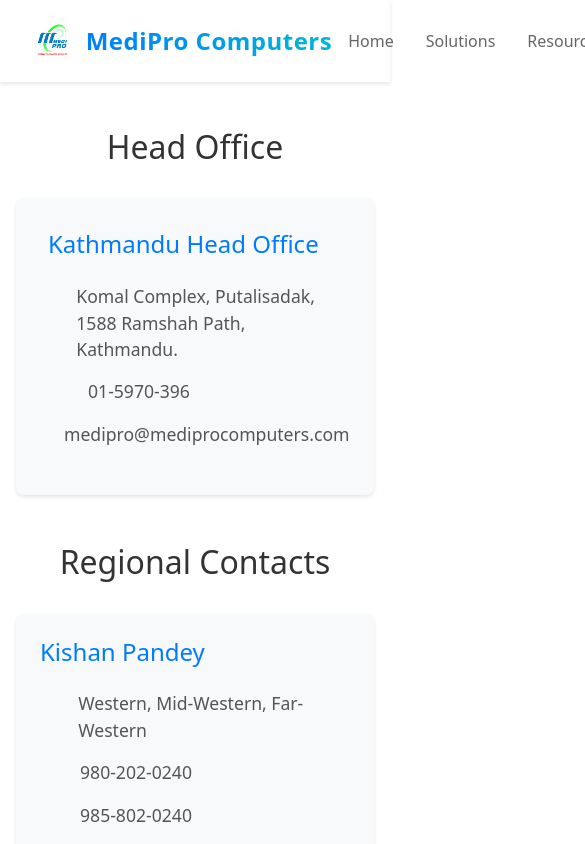
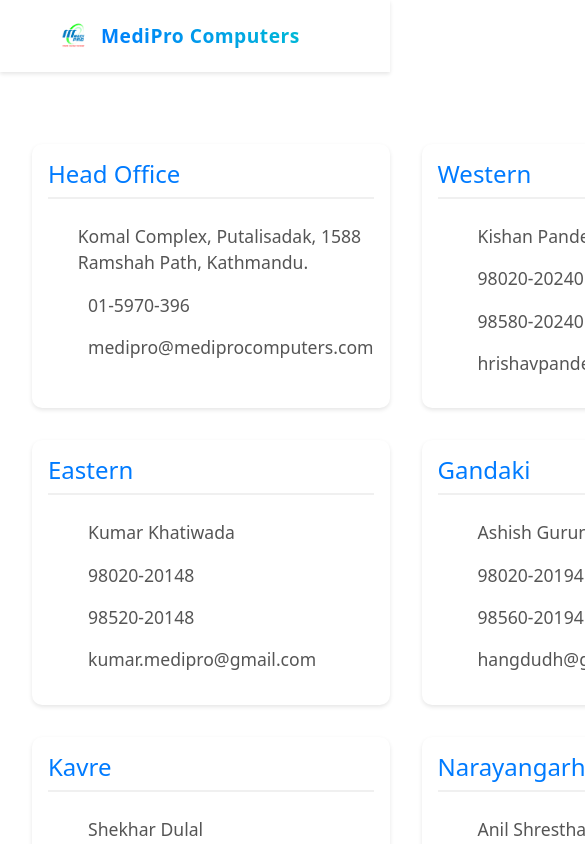
Before and after one commit to jeebipradhan/mediprowebsite, an Angular app: page /contact in a window 390 px wide. Shown: the top 844 px of the page, 585 px wide, since content can reach past the window. Built offline with nearby package versions, Linux system fonts and the light colour scheme.

Commit message:
responsive page

```diff
--- a/src/app/contact/contact.component.css
+++ b/src/app/contact/contact.component.css
@@ -2,25 +2,65 @@
   max-width: 1200px;
   margin: 2rem auto;
   padding: 2rem;
+  display: grid;
+  grid-template-columns: repeat(2, 1fr);
+  gap: 2rem;
 }
 
 .contact-section {
-  margin-bottom: 3rem;
+  padding: 4rem 0;
+  background-color: #f8f9fa;
 }
 
-.contact-section h1 {
-  color: #333;
+.contact-title {
+  color: #2c3e50;
+  margin-bottom: 3rem;
+  text-align: center;
+}
+
+.contact-grid {
+  display: grid;
+  grid-template-columns: repeat(2, 1fr);
+  gap: 2rem;
+  padding: 0 1rem;
+}
+
+.contact-card {
+  background: white;
+  border-radius: 10px;
+  padding: 2rem;
+  box-shadow: 0 2px 4px rgba(0,0,0,0.1);
+}
+
+.office-title {
+  color: #2c3e50;
   margin-bottom: 1.5rem;
-  text-align: center;
-  font-size: 2rem;
+  font-size: 1.5rem;
 }
 
 .contact-info {
-  margin-top: 2rem;
-  background-color: #f8f9fa;
-  padding: 2rem;
-  border-radius: 8px;
-  box-shadow: 0 2px 4px rgba(0, 0, 0, 0.1);
+  margin-bottom: 1.5rem;
+}
+
+.contact-label {
+  color: #6c757d;
+  font-size: 0.9rem;
+  margin-bottom: 0.5rem;
+}
+
+.contact-value {
+  color: #2c3e50;
+  font-size: 1.1rem;
+  margin-bottom: 1rem;
+}
+
+.contact-value a {
+  color: #0d6efd;
+  text-decoration: none;
+}
+
+.contact-value a:hover {
+  text-decoration: underline;
 }
 
 .regional-contacts {
@@ -30,22 +70,17 @@
   margin-top: 2rem;
 }
 
-.contact-card {
-  background-color: #f8f9fa;
-  padding: 1.5rem;
-  border-radius: 8px;
-  box-shadow: 0 2px 4px rgba(0, 0, 0, 0.1);
-  transition: transform 0.2s ease-in-out;
+.contact-card:hover {
+  transform: translateY(-5px);
+  box-shadow: 0 6px 12px rgba(0, 0, 0, 0.15);
 }
 
-.contact-card:hover {
-  transform: translateY(-5px);
-}
-
-h2 {
+.contact-card h2 {
   color: #007bff;
   margin-bottom: 1.5rem;
   font-size: 1.5rem;
+  border-bottom: 2px solid #f0f0f0;
+  padding-bottom: 0.5rem;
 }
 
 .info-item {
@@ -68,12 +103,46 @@
   line-height: 1.5;
 }
 
+/* Responsive styles */
+@media (max-width: 992px) {
+  .contact-section {
+    padding: 3rem 0;
+  }
+
+  .contact-grid {
+    gap: 1.5rem;
+  }
+
+  .contact-card {
+    padding: 1.5rem;
+  }
+}
+
 @media (max-width: 768px) {
-  .contact-container {
+  .contact-section {
+    padding: 2rem 0;
+  }
+
+  .contact-title {
+    font-size: 1.8rem;
+    margin-bottom: 2rem;
+  }
+
+  .contact-grid {
+    grid-template-columns: 1fr;
+  }
+
+  .office-title {
+    font-size: 1.3rem;
+  }
+
+  .contact-value {
+    font-size: 1rem;
+  }
+}
+
+@media (max-width: 576px) {
+  .contact-card {
     padding: 1rem;
   }
-
-  .regional-contacts {
-    grid-template-columns: 1fr;
-  }
 }
--- a/src/app/contact/contact.component.html
+++ b/src/app/contact/contact.component.html
@@ -1,43 +1,37 @@
 <div class="contact-container">
-  <!-- Head Office Section -->
-  <section class="contact-section">
-    <h1>{{ headOffice.title }}</h1>
-    <div class="contact-info">
-      <h2>{{ headOffice.location }}</h2>
-      <div class="info-item">
+  <div *ngIf="loading" class="text-center">
+    <div class="spinner-border text-primary" role="status">
+      <span class="visually-hidden">Loading...</span>
+    </div>
+  </div>
+
+  <div *ngIf="error" class="alert alert-danger text-center" role="alert">
+    {{ error }}
+  </div>
+
+  <ng-container *ngIf="!loading && !error">
+    <div class="contact-card" *ngFor="let contact of contacts">
+      <h2>{{ contact.RegionName }}</h2>
+      <div class="info-item" *ngIf="contact.ContactPerson">
+        <i class="fas fa-user"></i>
+        <p>{{ contact.ContactPerson }}</p>
+      </div>
+      <div class="info-item" *ngIf="contact.Address">
         <i class="fas fa-map-marker-alt"></i>
-        <p>{{ headOffice.address }}</p>
+        <p>{{ contact.Address }}</p>
       </div>
       <div class="info-item">
         <i class="fas fa-phone"></i>
-        <p>{{ headOffice.phone }}</p>
+        <p>{{ contact.Phone1 }}</p>
+      </div>
+      <div class="info-item" *ngIf="contact.Phone2">
+        <i class="fas fa-phone"></i>
+        <p>{{ contact.Phone2 }}</p>
       </div>
       <div class="info-item">
         <i class="fas fa-envelope"></i>
-        <p>{{ headOffice.email }}</p>
+        <p>{{ contact.Email }}</p>
       </div>
     </div>
-  </section>
-
-  <!-- Regional Contacts Section -->
-  <section class="contact-section">
-    <h1>Regional Contacts</h1>
-    <div class="regional-contacts">
-      <div class="contact-card" *ngFor="let contact of regionalContacts">
-        <h2>{{ contact.name }}</h2>
-        <div class="info-item">
-          <i class="fas fa-map-marked-alt"></i>
-          <p>{{ contact.region }}</p>
-        </div>
-        <div class="info-item" *ngFor="let phone of contact.phones">
-          <i class="fas fa-phone"></i>
-          <p>{{ phone }}</p>
-        </div>
-        <div class="info-item">
-          <i class="fas fa-envelope"></i>
-          <p>{{ contact.email }}</p>
-        </div>
-      </div>
-    </div>
-  </section>
+  </ng-container>
 </div>
--- a/src/app/contact/contact.component.ts
+++ b/src/app/contact/contact.component.ts
@@ -1,59 +1,49 @@
-import { Component } from '@angular/core';
+import { Component, OnInit } from '@angular/core';
 import { CommonModule } from '@angular/common';
+import { HttpClient, HttpClientModule } from '@angular/common/http';
 
-interface RegionalContact {
-  name: string;
-  region: string;
-  phones: string[];
-  email: string;
+interface Contact {
+  RegionName: string;
+  Address: string | null;
+  Phone1: string;
+  Phone2?: string;
+  Email: string;
+  ContactPerson?: string;
+}
+
+interface ContactData {
+  contacts: Contact[];
 }
 
 @Component({
   selector: 'app-contact',
   standalone: true,
-  imports: [CommonModule],
+  imports: [CommonModule, HttpClientModule],
   templateUrl: './contact.component.html',
   styleUrl: './contact.component.css'
 })
-export class ContactComponent {
-  headOffice = {
-    title: 'Head Office',
-    location: 'Kathmandu Head Office',
-    address: 'Komal Complex, Putalisadak, 1588 Ramshah Path, Kathmandu.',
-    phone: '01-5970-396',
-    email: 'medipro@mediprocomputers.com'
-  };
+export class ContactComponent implements OnInit {
+  contacts: Contact[] = [];
+  loading = true;
+  error: string | null = null;
 
-  regionalContacts: RegionalContact[] = [
-    {
-      name: 'Kishan Pandey',
-      region: 'Western, Mid-Western, Far-Western',
-      phones: ['980-202-0240', '985-802-0240'],
-      email: 'hrishavpandey@gmail.com'
-    },
-    {
-      name: 'Kumar Khatiwada',
-      region: 'Eastern',
-      phones: ['980-202-0148', '985-202-0148'],
-      email: 'kumar.medipro@gmail.com'
-    },
-    {
-      name: 'Ashish Gurung',
-      region: 'Gandaki Province',
-      phones: ['980-202-0194', '985-602-0194'],
-      email: 'hangdudh@gmail.com'
-    },
-    {
-      name: 'Shekhar Dulal',
-      region: 'KAVRE',
-      phones: ['985-108-1595', '980-205-0888'],
-      email: 'shekhardulal@gmail.com'
-    },
-    {
-      name: 'Anil Shrestha',
-      region: 'Narayangarh',
-      phones: ['985-506-0164'],
-      email: 'sthanil.medipro@gmail.com'
-    }
-  ];
+  constructor(private http: HttpClient) {}
+
+  ngOnInit() {
+    this.loadContacts();
+  }
+
+  private loadContacts() {
+    this.http.get<ContactData>('assets/contact.json').subscribe({
+      next: (data) => {
+        this.contacts = data.contacts;
+        this.loading = false;
+      },
+      error: (error) => {
+        this.error = 'Failed to load contact information';
+        this.loading = false;
+        console.error('Error loading contacts:', error);
+      }
+    });
+  }
 }
--- a/src/app/home/home.component.css
+++ b/src/app/home/home.component.css
@@ -93,6 +93,7 @@
   transition: transform 0.2s ease-in-out;
   border: none;
   border-radius: 10px;
+  height: 100%;
 }
 
 .card:hover {
@@ -122,3 +123,34 @@
   width: 3rem;
   height: 3rem;
 }
+
+/* Responsive styles */
+@media (max-width: 992px) {
+  .card-body {
+    padding: 1.5rem;
+  }
+}
+
+@media (max-width: 768px) {
+  .features-section {
+    padding: 2rem 0;
+  }
+
+  .card-title {
+    font-size: 1.2rem;
+  }
+
+  .card-text {
+    font-size: 1rem;
+  }
+
+  .service-icon {
+    font-size: 1.5rem;
+  }
+}
+
+@media (max-width: 576px) {
+  .card-body {
+    padding: 1rem;
+  }
+}
--- a/src/app/navbar/navbar.component.css
+++ b/src/app/navbar/navbar.component.css
@@ -126,3 +126,63 @@
   border-bottom: 0;
   border-left: 0.3em solid transparent;
 }
+
+/* Mobile menu button */
+.menu-button {
+  display: none;
+  background: none;
+  border: none;
+  font-size: 1.5rem;
+  color: #333;
+  cursor: pointer;
+  padding: 0.5rem;
+}
+
+/* Responsive styles */
+@media (max-width: 992px) {
+  .menu-button {
+    display: block;
+  }
+
+  .navbar-links {
+    display: none;
+    position: absolute;
+    top: 100%;
+    left: 0;
+    right: 0;
+    background-color: #ffffff;
+    padding: 1rem;
+    flex-direction: column;
+    gap: 1rem;
+    box-shadow: 0 2px 4px rgba(0, 0, 0, 0.1);
+  }
+
+  .navbar-links.active {
+    display: flex;
+  }
+
+  .dropdown-menu {
+    position: static;
+    box-shadow: none;
+    padding-left: 1rem;
+  }
+
+  .nav-link {
+    width: 100%;
+    padding: 0.5rem 0;
+  }
+}
+
+@media (max-width: 576px) {
+  .navbar {
+    padding: 1rem;
+  }
+
+  .logo-text {
+    font-size: 1.2rem;
+  }
+
+  .logo {
+    height: 30px;
+  }
+}
--- a/src/app/navbar/navbar.component.html
+++ b/src/app/navbar/navbar.component.html
@@ -6,12 +6,17 @@
       <span class="logo-text">MediPro Computers</span>
     </a>
 
+    <!-- Mobile menu button -->
+    <button class="menu-button" (click)="toggleMenu()">
+      <i class="fas fa-bars"></i>
+    </button>
+
     <!-- Navbar links -->
-    <div class="navbar-links">
+    <div class="navbar-links" [class.active]="isMenuOpen">
       <a routerLink="/" class="nav-link">Home</a>
       <a href="#" class="nav-link">Solutions</a>
       <a href="#" class="nav-link">Resources</a>
-      <a href="#" class="nav-link">Download</a>
+      <a href="https://mediprocomputers.com/Download/Index" class="nav-link" target="_blank" rel="noopener noreferrer">Downloads</a>
       <a routerLink="/contact" class="nav-link">Contact</a>
       <div class="dropdown">
         <a routerLink="/about" class="nav-link dropdown-toggle" role="button" data-bs-toggle="dropdown" aria-expanded="false">
--- a/src/app/navbar/navbar.component.ts
+++ b/src/app/navbar/navbar.component.ts
@@ -1,11 +1,18 @@
 import { Component } from '@angular/core';
 import { RouterLink } from '@angular/router';
+import { CommonModule } from '@angular/common';
 
 @Component({
   selector: 'app-navbar',
   standalone: true,
-  imports: [RouterLink],
+  imports: [RouterLink, CommonModule],
   templateUrl: './navbar.component.html',
   styleUrls: ['./navbar.component.css'] // optional
 })
-export class NavbarComponent {}
+export class NavbarComponent {
+  isMenuOpen = false;
+
+  toggleMenu() {
+    this.isMenuOpen = !this.isMenuOpen;
+  }
+}
--- a/src/assets/contact.json
+++ b/src/assets/contact.json
@@ -9,39 +9,39 @@
     {
       "RegionName": "Western",
       "Address": null,
-      "Phone1": "980-202-0240",
-      "Phone2": "985-802-0240",
+      "Phone1": "98020-20240",
+      "Phone2": "98580-20240",
       "Email": "hrishavpandey@gmail.com",
       "ContactPerson": "Kishan Pandey"
     },
     {
       "RegionName": "Eastern",
       "Address": null,
-      "Phone1": "980-202-0148",
-      "Phone2": "985-202-0148",
+      "Phone1": "98020-20148",
+      "Phone2": "98520-20148",
       "Email": "kumar.medipro@gmail.com",
       "ContactPerson": "Kumar Khatiwada"
     },
     {
       "RegionName": "Gandaki",
       "Address": null,
-      "Phone1": "980-202-0194",
-      "Phone2": "985-602-0194",
+      "Phone1": "98020-20194",
+      "Phone2": "98560-20194",
       "Email": "hangdudh@gmail.com",
       "ContactPerson": "Ashish Gurung"
     },
     {
       "RegionName": "Kavre",
       "Address": null,
-      "Phone1": "985-108-1595",
-      "Phone2": "980-205-0888",
+      "Phone1": "98510-81595",
+      "Phone2": "98020-50888",
       "Email": "shekhardulal@gmail.com",
       "ContactPerson": "Shekhar Dulal"
     },
     {
       "RegionName": "Narayangarh",
       "Address": null,
-      "Phone1": "985-506-0164",
+      "Phone1": "98550-60164",
       "Email": "sthanil.medipro@gmail.com",
       "ContactPerson": "Anil Shrestha"
     }
```
Also changed, not shown: src/app/aboutus/aboutus.component.css (+110 -8 lines), src/app/careers/careers.component.css (+78 -47 lines).
